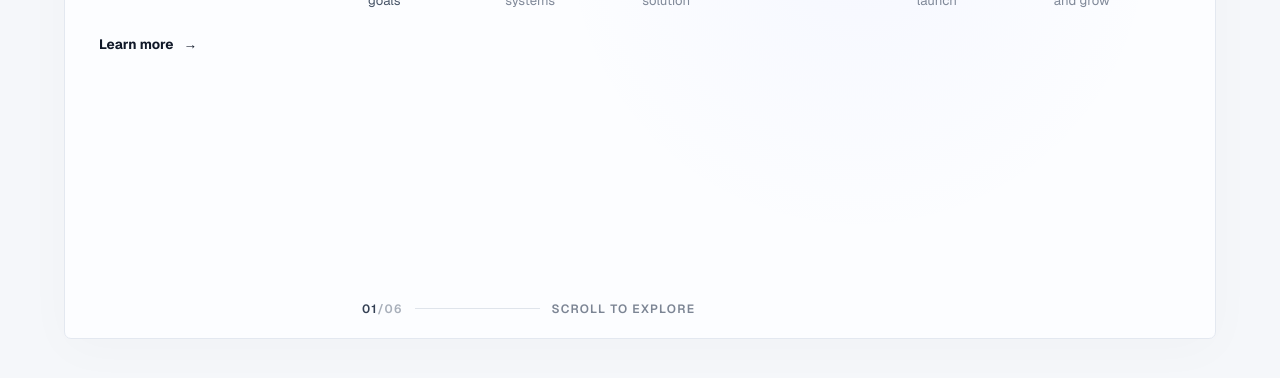
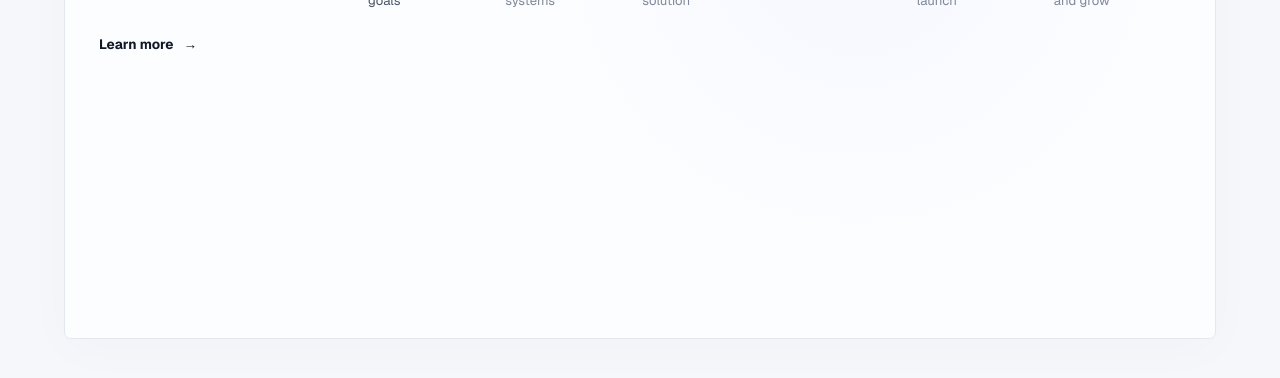
Before and after one commit to kartikeyjaina/futurelabs-enterprise, a Next.js app: page / in a window 1280 px wide. Shown: the part 3641-4019 px from the top of the page. Built offline with nearby package versions, Linux system fonts and the light colour scheme.

Commit message:
Remove approach scroll to explore footer

```diff
--- a/components/our-approach/our-approach.tsx
+++ b/components/our-approach/our-approach.tsx
@@ -398,32 +398,6 @@ export function OurApproach() {
             </div>
           </div>
 
-          {/* BOTTOM PROGRESS */}
-
-          <div className="our-approach__bottom">
-            <span>
-              {
-                steps[activeStep]
-                  .number
-              }
-              <small>/06</small>
-            </span>
-
-            <div className="our-approach__bottom-line">
-              <span
-                style={{
-                  width: `${
-                    progress * 100
-                  }%`,
-                }}
-              />
-            </div>
-
-            <span>
-              SCROLL TO EXPLORE
-            </span>
-          </div>
-
         </div>
       </div>
     </section>
```
